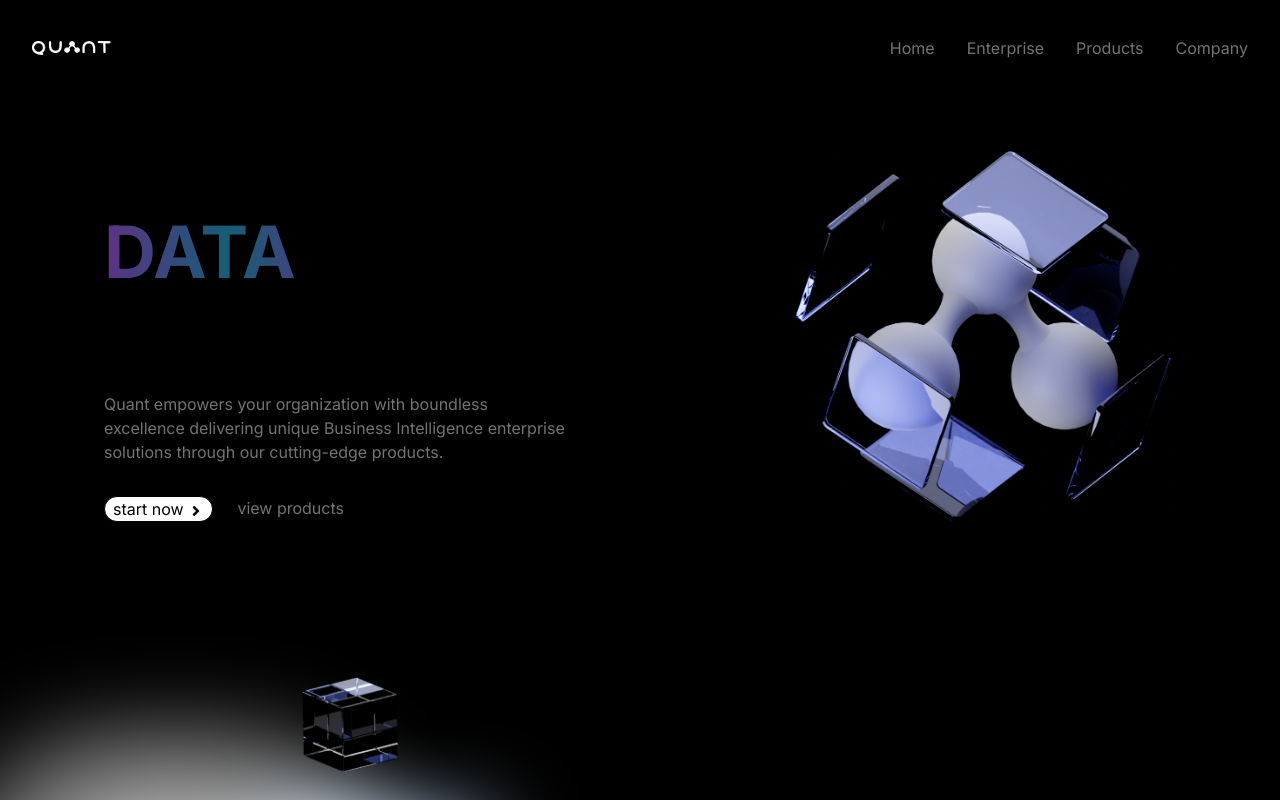
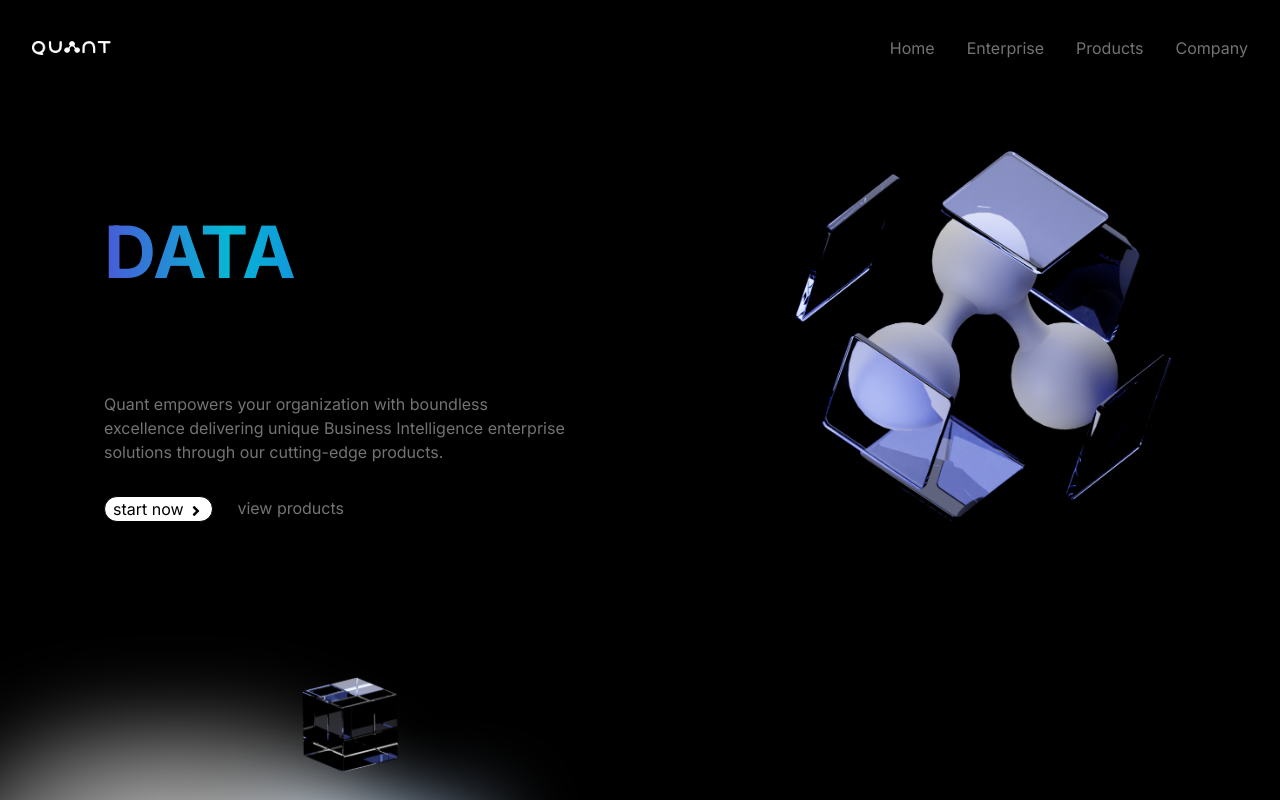
Before and after one commit to awabrh/Quant-Landing, a Next.js app: page / in a window 1280 px wide. Shown: the top 800 px of the page. Built offline with nearby package versions, Linux system fonts and the light colour scheme.

Commit message:
change colors

```diff
--- a/components/Hero.tsx
+++ b/components/Hero.tsx
@@ -8,7 +8,7 @@ export default function Hero() {
       <div className="flex flex-col w-full">
         <h1 className="text-7xl font-bold w-[36rem]">
           OPTAMIZING{" "}
-          <span className="bg-clip-text text-transparent animate-flow bg-gradient-to-l from-fuchsia-800 via-cyan-800 to-fuchsia-800">
+          <span className="bg-clip-text text-transparent animate-flow bg-gradient-to-l from-blue-600 via-cyan-500 to-violet-700">
             DATA
           </span>{" "}
           TO SCALE ENTERPRISES
```
